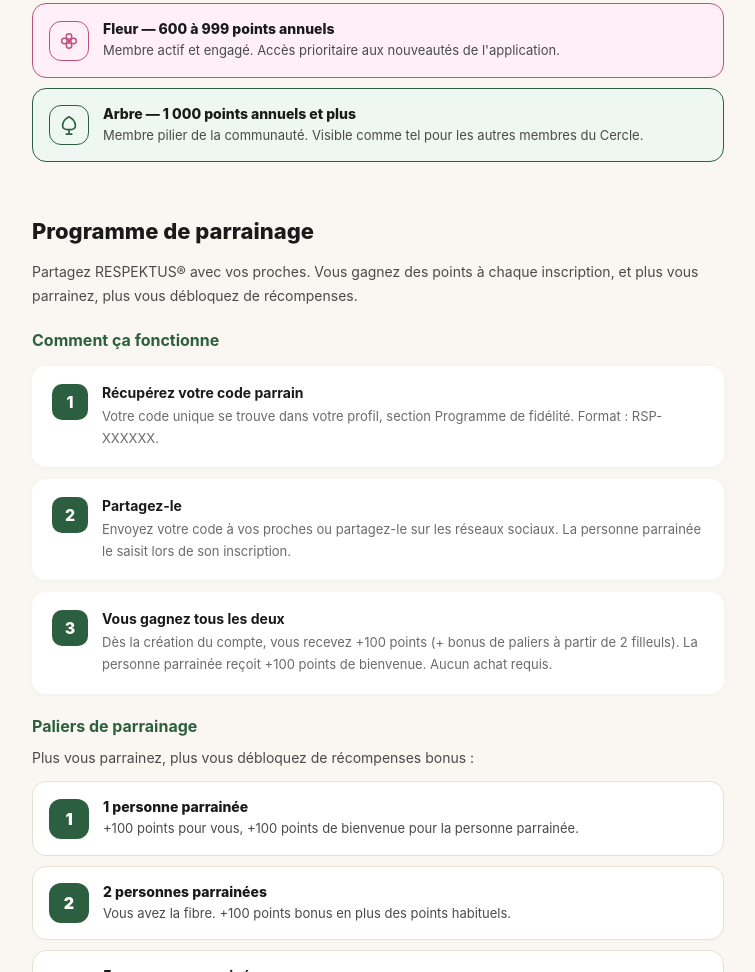
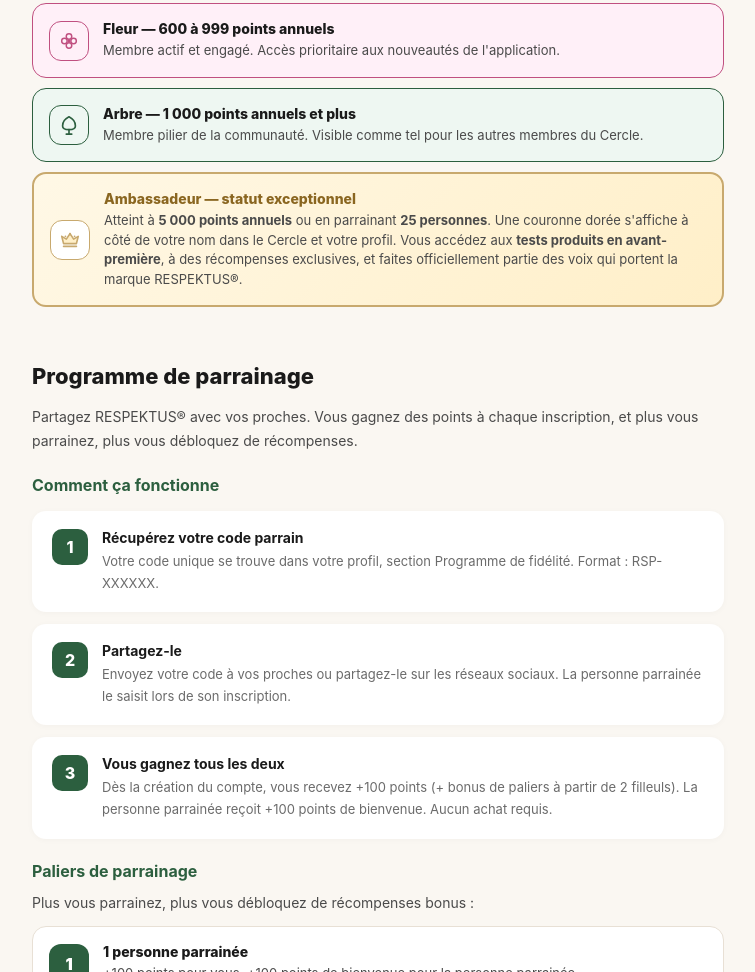
Before and after one commit to salwabenahmed/respektus-web, a website: page parrainage.html in a window 1280 px wide. Shown: the part 1787-2759 px from the top of the page, without its empty margins (262-1017 px from the left). Drawn offline with Linux system fonts and the light colour scheme.

Commit message:
feat(parrainage): ajoute carte statut Ambassadeur dans Les statuts RESPEKTUS

```diff
--- a/parrainage.html
+++ b/parrainage.html
@@ -198,6 +198,21 @@
         <div class="tier-desc">Membre pilier de la communauté. Visible comme tel pour les autres membres du Cercle.</div>
       </div>
     </div>
+    <div class="tier-row" style="border:2px solid #C8A96E;background:linear-gradient(135deg,#FFF8E6 0%,#FFEFC8 100%);">
+      <div class="tier-icon" style="background:#FFF;border:1.5px solid #C8A96E;">
+        <svg width="22" height="22" viewBox="0 0 24 24" fill="none">
+          <path d="M5 16L3 8L8 11L12 5L16 11L21 8L19 16H5Z" stroke="#C8A96E" stroke-width="1.8" stroke-linejoin="round" fill="#FFEFC8"/>
+          <path d="M5 19H19" stroke="#C8A96E" stroke-width="1.8" stroke-linecap="round"/>
+          <circle cx="7" cy="8" r="1" fill="#C8A96E"/>
+          <circle cx="12" cy="5" r="1" fill="#C8A96E"/>
+          <circle cx="17" cy="8" r="1" fill="#C8A96E"/>
+        </svg>
+      </div>
+      <div class="tier-content">
+        <div class="tier-title" style="color:#8A6620;">Ambassadeur — statut exceptionnel</div>
+        <div class="tier-desc">Atteint à <strong>5 000 points annuels</strong> ou en parrainant <strong>25 personnes</strong>. Une couronne dorée s'affiche à côté de votre nom dans le Cercle et votre profil. Vous accédez aux <strong>tests produits en avant-première</strong>, à des récompenses exclusives, et faites officiellement partie des voix qui portent la marque RESPEKTUS®.</div>
+      </div>
+    </div>
 
     <!-- ====================== PARRAINAGE ====================== -->
     <div id="parrainage" class="anchor"></div>
```
